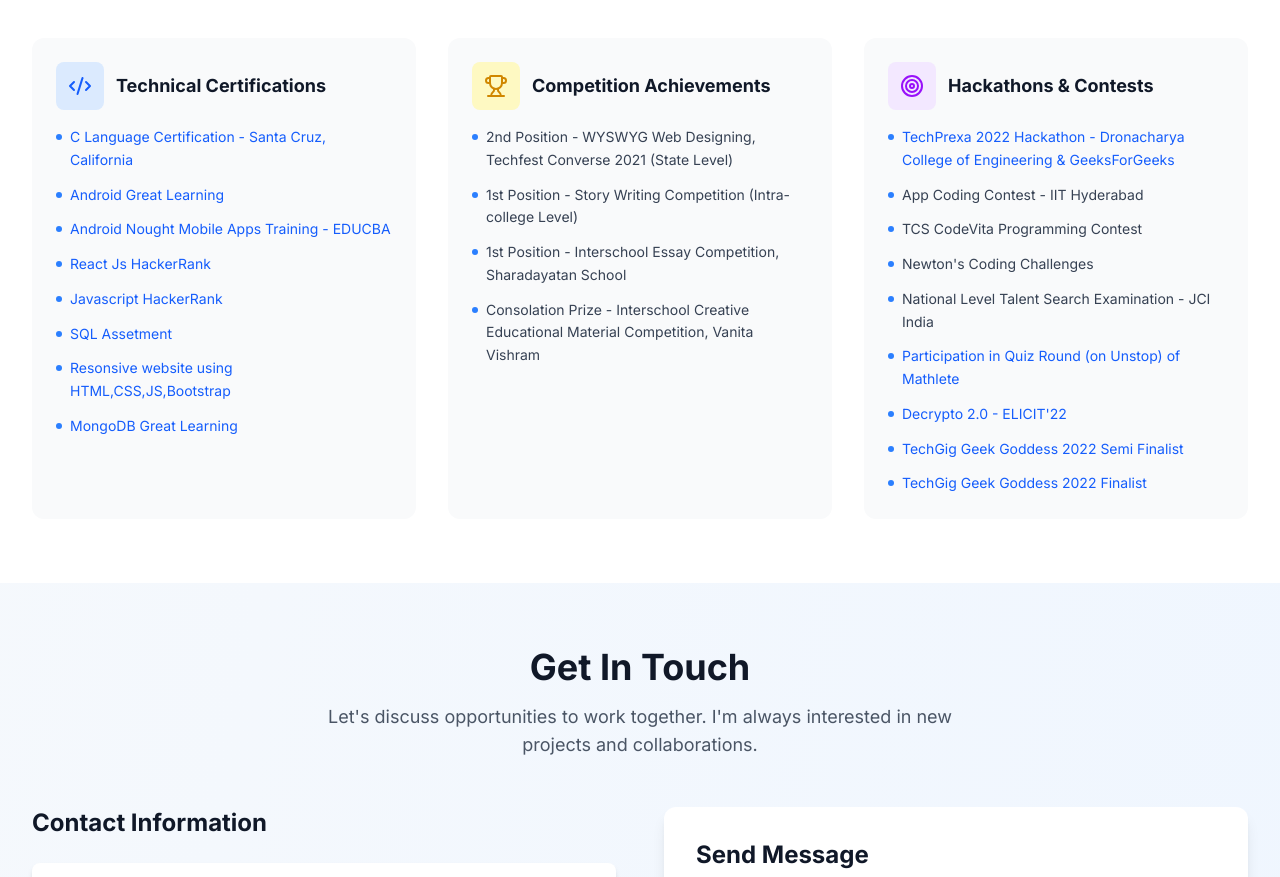
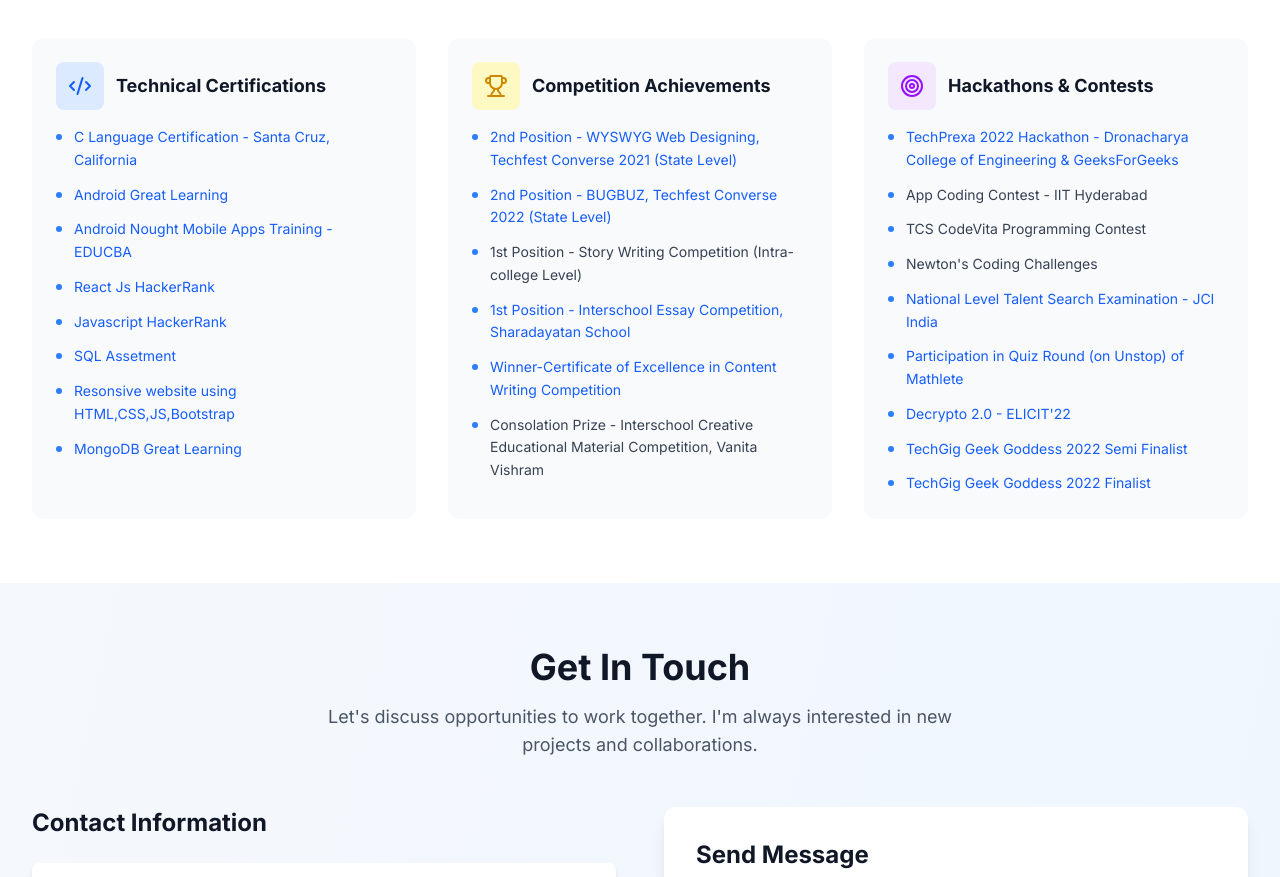
Before and after one commit to Ishanarola123/isha-portfolio, a Next.js app: page / in a window 1280 px wide. Shown: the part 4260-5137 px from the top of the page. Built offline with nearby package versions, Linux system fonts and the light colour scheme.

Commit message:
# added static images for the certificates and add certificates into env file so while clone -can not see that certificates

```diff
--- a/src/components/Certifications.tsx
+++ b/src/components/Certifications.tsx
@@ -1,6 +1,6 @@
-import React from 'react';
-import { Award, Trophy, Code2, Target } from 'lucide-react';
-import { CertificationCategory } from '../types';
+import React from "react";
+import { Award, Trophy, Code2, Target } from "lucide-react";
+import { CertificationCategory } from "../types";
 
 interface CertificationsProps {
   certifications: CertificationCategory[];
@@ -8,36 +8,50 @@ interface CertificationsProps {
 
 const Certifications: React.FC<CertificationsProps> = ({ certifications }) => {
   const getCategoryIcon = (category: string) => {
-    if (category.includes('Technical')) return <Code2 className="w-6 h-6" />;
-    if (category.includes('Competition')) return <Trophy className="w-6 h-6" />;
-    if (category.includes('Hackathons')) return <Target className="w-6 h-6" />;
+    if (category.includes("Technical")) return <Code2 className="w-6 h-6" />;
+    if (category.includes("Competition")) return <Trophy className="w-6 h-6" />;
+    if (category.includes("Hackathons")) return <Target className="w-6 h-6" />;
     return <Award className="w-6 h-6" />;
   };
 
   const getCategoryColor = (category: string) => {
-    if (category.includes('Technical')) return 'bg-blue-100 dark:bg-blue-900 text-blue-600 dark:text-blue-400';
-    if (category.includes('Competition')) return 'bg-yellow-100 dark:bg-yellow-900 text-yellow-600 dark:text-yellow-400';
-    if (category.includes('Hackathons')) return 'bg-purple-100 dark:bg-purple-900 text-purple-600 dark:text-purple-400';
-    return 'bg-green-100 dark:bg-green-900 text-green-600 dark:text-green-400';
+    if (category.includes("Technical"))
+      return "bg-blue-100 dark:bg-blue-900 text-blue-600 dark:text-blue-400";
+    if (category.includes("Competition"))
+      return "bg-yellow-100 dark:bg-yellow-900 text-yellow-600 dark:text-yellow-400";
+    if (category.includes("Hackathons"))
+      return "bg-purple-100 dark:bg-purple-900 text-purple-600 dark:text-purple-400";
+    return "bg-green-100 dark:bg-green-900 text-green-600 dark:text-green-400";
   };
 
   return (
-    <section id="certifications" className="py-16 px-4 sm:px-6 lg:px-8 bg-white dark:bg-gray-800">
+    <section
+      id="certifications"
+      className="py-16 px-4 sm:px-6 lg:px-8 bg-white dark:bg-gray-800"
+    >
       <div className="container mx-auto">
         <div className="text-center mb-12">
           <h2 className="text-3xl md:text-4xl font-bold text-gray-900 dark:text-white mb-4">
             Certifications & Achievements
           </h2>
           <p className="text-lg text-gray-600 dark:text-gray-400">
-            Professional certifications, competition wins, and notable achievements
+            Professional certifications, competition wins, and notable
+            achievements
           </p>
         </div>
 
         <div className="grid md:grid-cols-2 lg:grid-cols-3 gap-8">
           {certifications.map((cert, index) => (
-            <div key={index} className="bg-gray-50 dark:bg-gray-700 rounded-xl p-6 hover:shadow-lg transition-all duration-300">
+            <div
+              key={index}
+              className="bg-gray-50 dark:bg-gray-700 rounded-xl p-6 hover:shadow-lg transition-all duration-300"
+            >
               <div className="flex items-center gap-3 mb-4">
-                <div className={`w-12 h-12 rounded-lg flex items-center justify-center ${getCategoryColor(cert.category)}`}>
+                <div
+                  className={`w-12 h-12 rounded-lg flex items-center justify-center ${getCategoryColor(
+                    cert.category
+                  )}`}
+                >
                   {getCategoryIcon(cert.category)}
                 </div>
                 <h3 className="text-lg font-bold text-gray-900 dark:text-white">
@@ -47,15 +61,45 @@ const Certifications: React.FC<CertificationsProps> = ({ certifications }) => {
 
               <ul className="space-y-3">
                 {cert.items.map((rawItem, itemIndex) => {
-                  // support legacy string items and new objects with title and optional url
-                  const isString = typeof rawItem === 'string';
+                  // support legacy string items and new objects with title, optional url, and optional image
+                  const isString = typeof rawItem === "string";
                   const title = isString ? rawItem : (rawItem as any).title;
                   const url = isString ? undefined : (rawItem as any).url;
+                  const image = isString ? undefined : (rawItem as any).image;
 
                   return (
-                    <li key={itemIndex} className="flex items-start gap-2 text-gray-700 dark:text-gray-300 text-sm">
+                    <li
+                      key={itemIndex}
+                      className="flex items-start gap-3 text-gray-700 dark:text-gray-300 text-sm"
+                    >
                       <span className="w-1.5 h-1.5 bg-blue-500 rounded-full mt-2 flex-shrink-0"></span>
-                      {url ? (
+
+                      {/* If image exists, show a small thumbnail and make it open the full image in a new tab */}
+                      {image ? (
+                        <div className="flex items-center gap-3">
+                          {/* <img src={image} alt={title} className="w-20 h-auto rounded-md shadow-sm object-cover" /> */}
+                          {/* Title links to url if provided; otherwise links to image (opens full image in new tab) */}
+                          {url ? (
+                            <a
+                              href={url}
+                              target="_blank"
+                              rel="noopener noreferrer"
+                              className="leading-relaxed text-blue-600 dark:text-blue-400 hover:underline"
+                            >
+                              {title}
+                            </a>
+                          ) : (
+                            <a
+                              href={image}
+                              target="_blank"
+                              rel="noopener noreferrer"
+                              className="leading-relaxed text-blue-600 dark:text-blue-400 hover:underline"
+                            >
+                              {title}
+                            </a>
+                          )}
+                        </div>
+                      ) : url ? (
                         <a
                           href={url}
                           target="_blank"
--- a/src/data/portfolio.json
+++ b/src/data/portfolio.json
@@ -256,13 +256,23 @@
       "category": "Competition Achievements",
       "items": [
         {
-          "title": "2nd Position - WYSWYG Web Designing, Techfest Converse 2021 (State Level)"
+          "title": "2nd Position - WYSWYG Web Designing, Techfest Converse 2021 (State Level)",
+          "image": "/certificates/WYSWYG- 2nd.png"
+        },
+        {
+          "title": "2nd Position - BUGBUZ, Techfest Converse 2022 (State Level)",
+          "image": "/certificates/bugbuz.png"
         },
         {
           "title": "1st Position - Story Writing Competition (Intra-college Level)"
         },
         {
-          "title": "1st Position - Interschool Essay Competition, Sharadayatan School"
+          "title": "1st Position - Interschool Essay Competition, Sharadayatan School",
+          "image": "/certificates/eassy.png"
+        },
+        {
+          "title": "Winner-Certificate of Excellence in Content Writing Competition",
+          "url": "https://unstop.com/certificate-preview/1e8afc60-22c4-44c3-9ce6-29d74524b522"
         },
         {
           "title": "Consolation Prize - Interschool Creative Educational Material Competition, Vanita Vishram"
@@ -286,7 +296,8 @@
           "title": "Newton's Coding Challenges"
         },
         {
-          "title": "National Level Talent Search Examination - JCI India"
+          "title": "National Level Talent Search Examination - JCI India",
+          "image": "/certificates/JCI.png"
         },
         {
           "title": "Participation in Quiz Round (on Unstop) of Mathlete",
--- a/src/types/index.ts
+++ b/src/types/index.ts
@@ -36,7 +36,7 @@ export interface Project {
   stageUrl?: string;
   description: string;
   features: string[];
-  status?: 'Live' | 'Completed' | 'In Development' | string;
+  status?: "Live" | "Completed" | "In Development" | string;
   duration: string;
 }
 
@@ -52,6 +52,8 @@ export interface Education {
 export interface CertificationItem {
   title: string;
   url?: string;
+  // optional local or remote image path (recommend putting images in `public/certificates/` and using `/certificates/your-file.jpg`)
+  image?: string;
 }
 
 export interface CertificationCategory {
```
Also changed, not shown: 1 other file (tests, documents, lock files or other folders).
